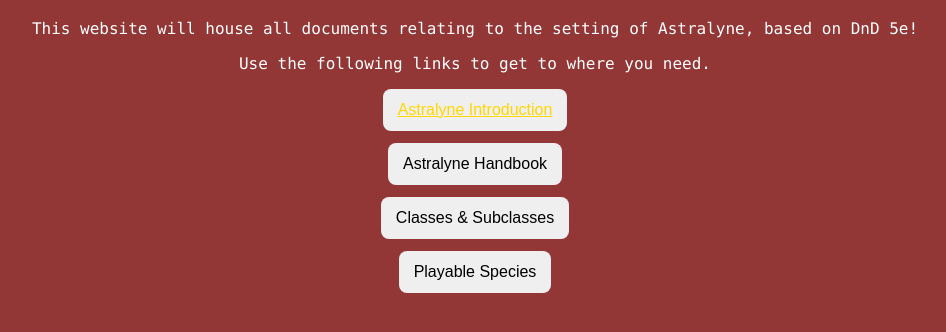
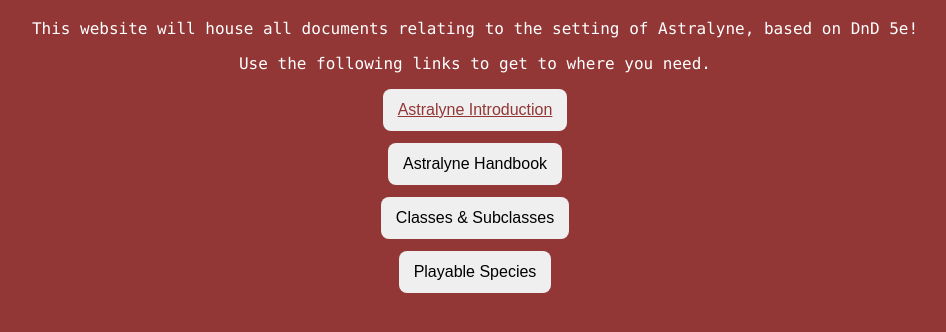
Before and after one commit to AstralyneRPG/astralynerpg.github.io, a plain HTML site: page docs/index.html in a window 1280 px wide. In both pictures the pointer is over the button "Astralyne Introduction". Shown: the part 62-394 px from the top of the page, without its empty margins (165-1111 px from the left). Drawn offline with Linux system fonts and the light colour scheme.

Commit message:
Color Update
updated the color for links

```diff
--- a/docs/css/index.css
+++ b/docs/css/index.css
@@ -18,7 +18,7 @@ html{
   }
 
   .links:hover {
-    color: gold;
+    color: rgba(146, 54, 54, 1);
     text-decoration: underline;
 }
 
--- a/docs/index.html
+++ b/docs/index.html
@@ -10,8 +10,7 @@
 
 <meta property="og:type" content="website">
 <meta property="og:site_name" content="Astralyne">
-<meta property="og:description" content="A website for the DnD 5e setting of Astralyne, made by Kuraiourufu.">
-<meta property="og:footer" content="Bottom text">
+<meta property="og:description" content="A website for the DnD 5e setting of Astralyne.">
 <meta name="theme-color" content="#923636">
 
 <link type="application/json+oembed" href="embed.json">
```
